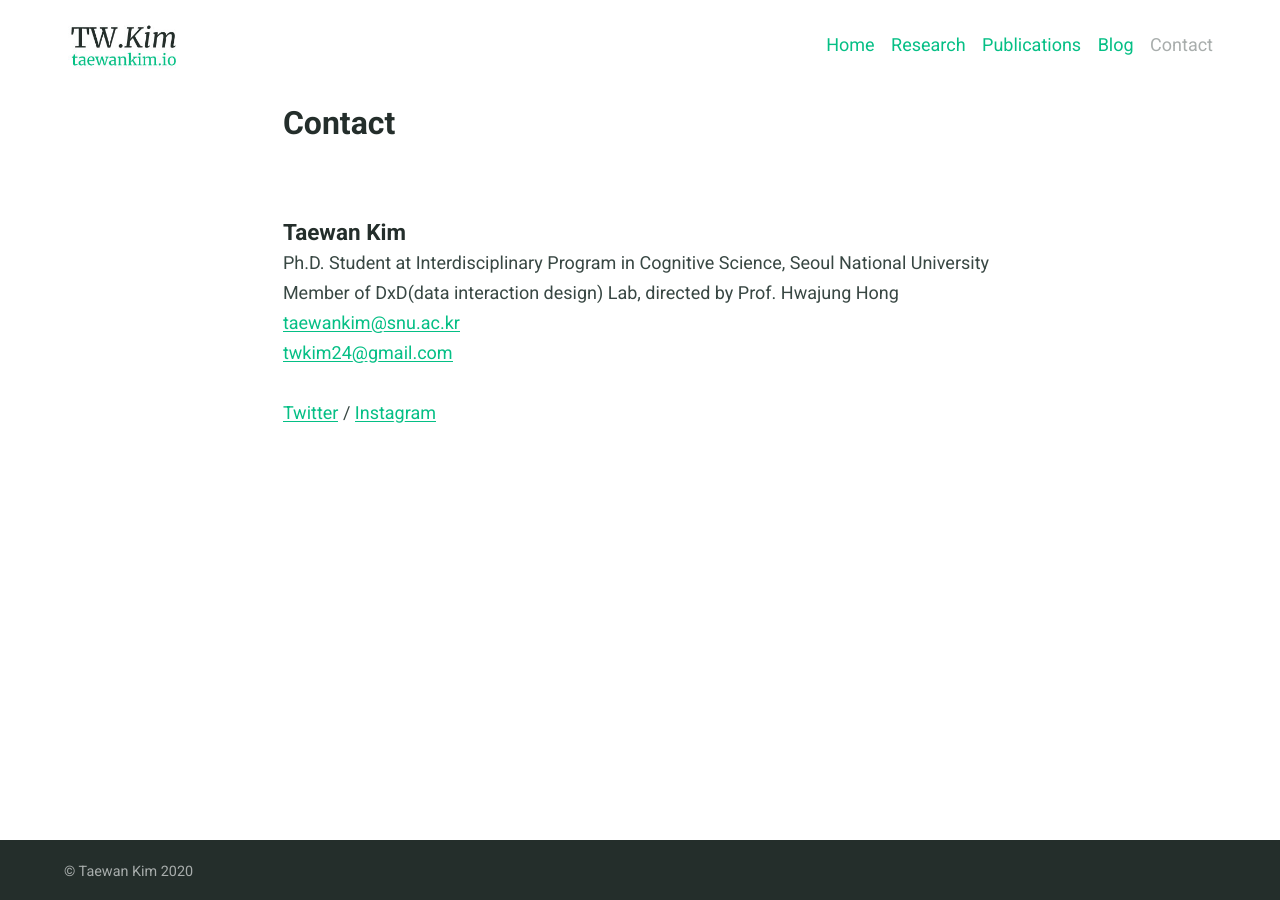
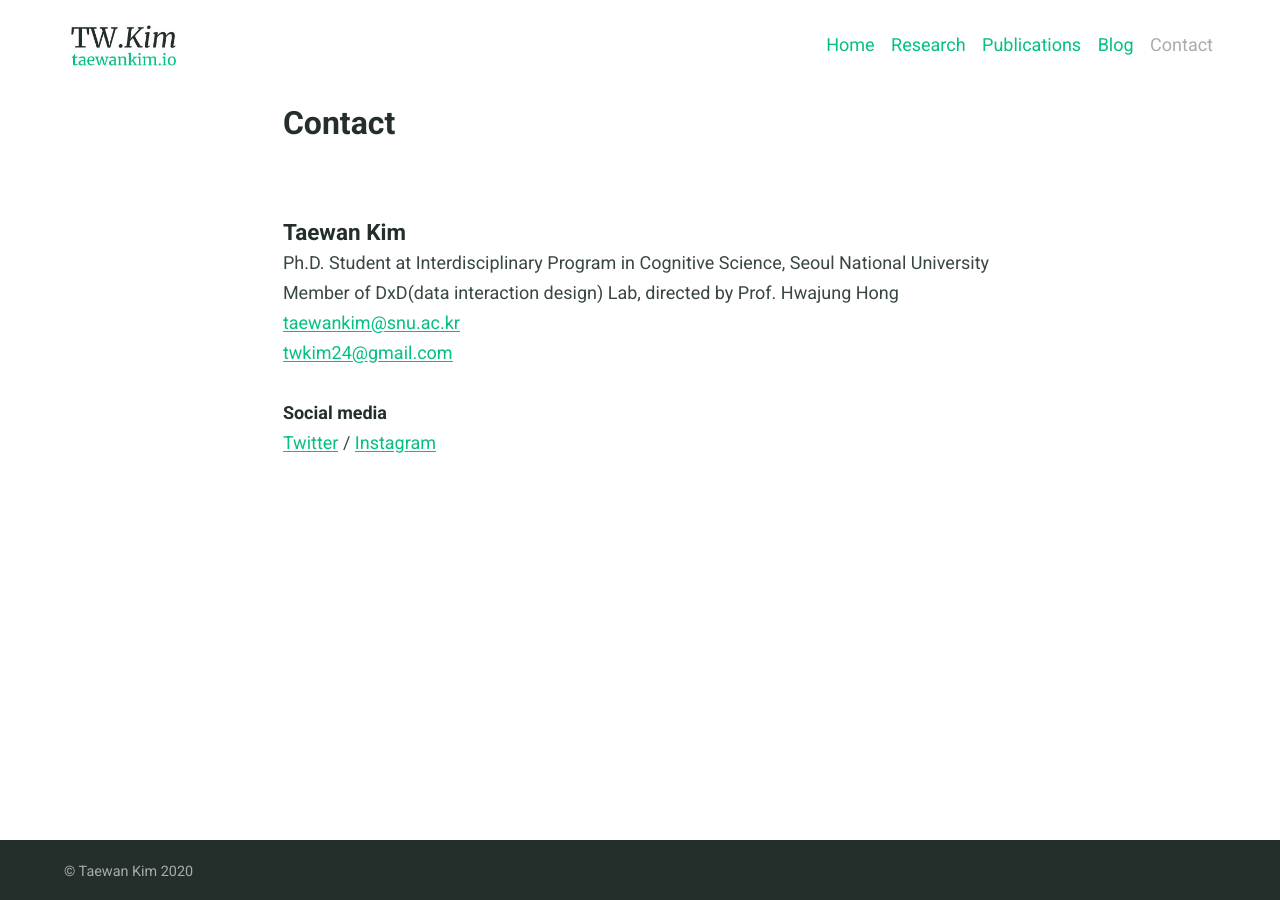
Before and after one commit to twkim24/twkim24.github.io, a Jekyll site: the page built from cv.md, in a window 1280 px wide. Built offline with Jekyll 4.4.1, drawn with Linux system fonts in a browser that asks for light colours.

Commit message:
Update cv.md

```diff
--- a/cv.md
+++ b/cv.md
@@ -12,6 +12,7 @@ Ph.D. Student at Interdisciplinary Program in Cognitive Science, Seoul National
 Member of DxD(data interaction design) Lab, directed by Prof. Hwajung Hong <br>
 <a href="mailto:taewankim@snu.ac.kr?Subject=" target="_top">taewankim@snu.ac.kr</a>
 <br>
-<a href="mailto:twkim24@gmail.aocm?Subject=" target="_top">twkim24@gmail.com</a> <br><br>
+<a href="mailto:twkim24@gmail.aocm?Subject=" target="_top">twkim24@gmail.com</a> <br>
+###### Social media
 <a href="https://twitter.com/twkim24" target="_blank">Twitter</a> / <a href="https://www.instagram.com/twkim24/" target="_blank">Instagram</a>
 <br>
```
